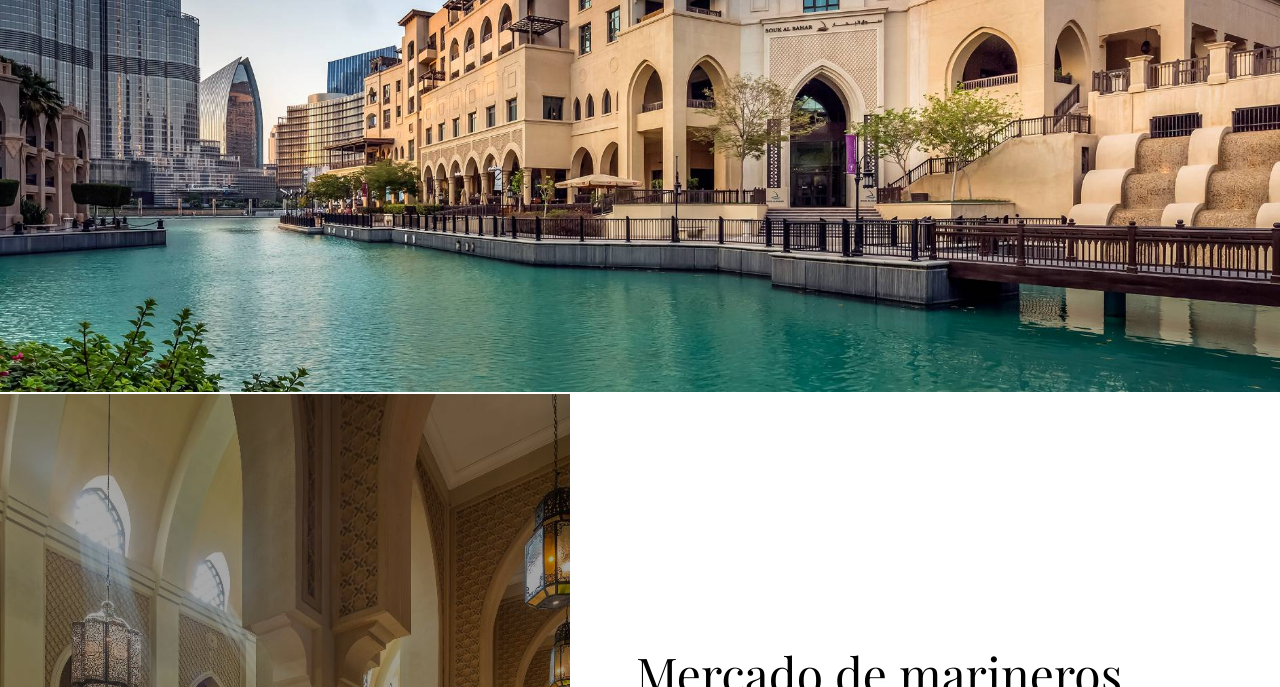
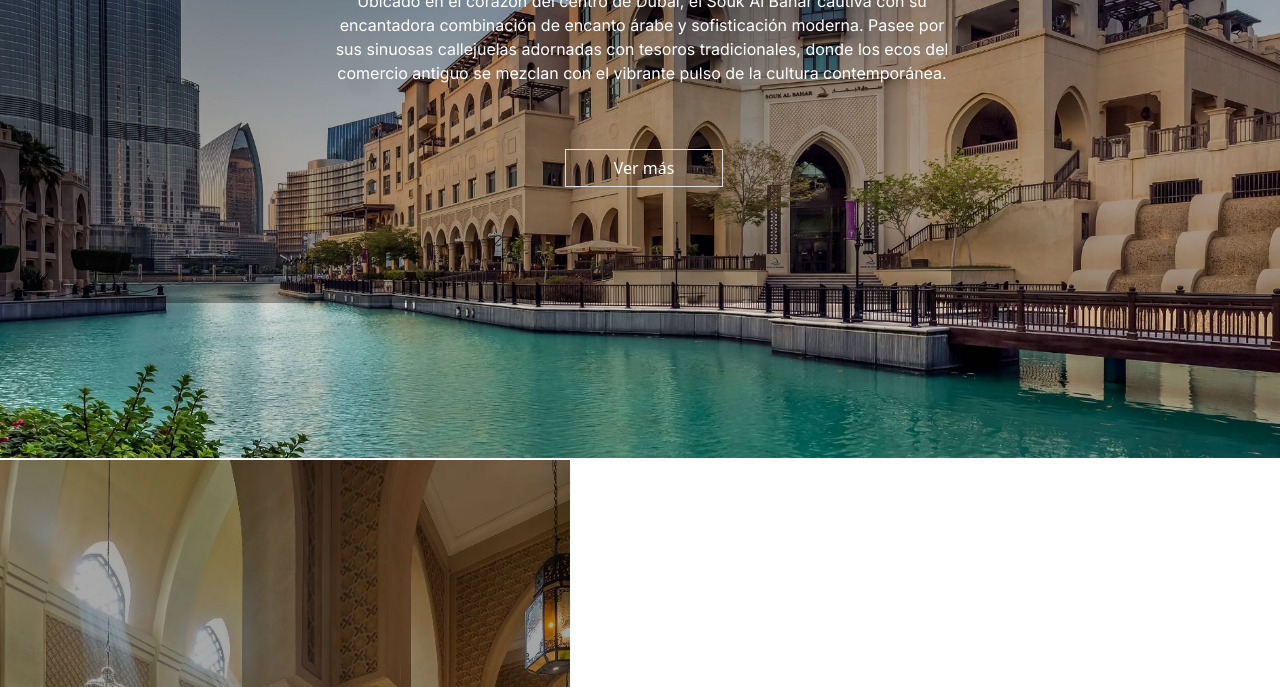
Before and after one commit to Cristian-263/ProyectoLenguajeDeMarcas, a plain HTML site: page hotel.html in a window 1280 px wide. Shown: the part 436-1123 px from the top of the page. Drawn offline with nearby package versions, Linux system fonts and the light colour scheme; a web font is replaced by a local one.

Commit message:
actualizacion

```diff
--- a/hotel.html
+++ b/hotel.html
@@ -7,8 +7,6 @@
     <title>Souk Al Bahar</title>
     <link rel="icon" href="Imagenes/logo.png">
     <link rel="stylesheet" href="hotel.css">
-    <link rel="stylesheet" href="index.css">
-    <link rel="icon" href="Imagenes/logo.png" />
     <link rel="stylesheet" href="https://cdn.jsdelivr.net/npm/bootstrap@5.3.5/dist/css/bootstrap.min.css">
     <script src="https://cdn.jsdelivr.net/npm/bootstrap@5.3.5/dist/js/bootstrap.bundle.min.js"></script>
 
```
